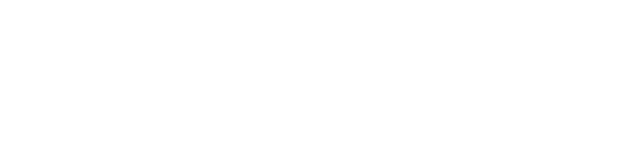
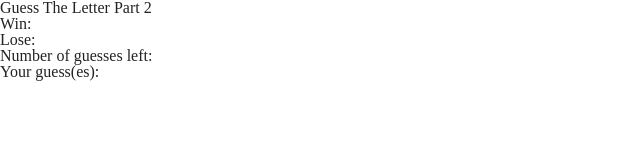
Before and after one commit to kallistahalim/SillyLetterGame, a plain HTML site: page index.html in a window 1280 px wide. Shown: the whole page, without its empty margins (0-640 px from the left). Drawn offline with Linux system fonts and the light colour scheme.

Commit message:
rough draft html done

```diff
--- a/asset/app.js
+++ b/asset/app.js
@@ -0,0 +1,2 @@
+var letters = ["a", "b", "c", "d", "e", "f", "g", "h", "i", "j", "k", "l", "m", "n", "o", "p",
+"q", "r", "s", "t", "u", "v", "w", "x", "y", "z"];
--- a/index.html
+++ b/index.html
@@ -8,7 +8,11 @@
     <title>Guess The Letter</title>
 </head>
 <body>
-
+    <h1>Guess The Letter Part 2</h1>
+    <p>Win:</p>
+    <p>Lose:</p>
+    <p>Number of guesses left:</p>
+    <p>Your guess(es):</p>
 </body>
 <script src="asset/app.js"></script>
 </html>
```
